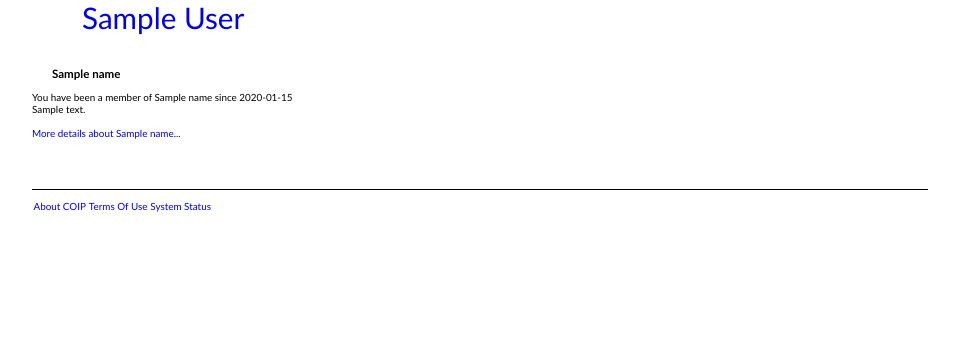
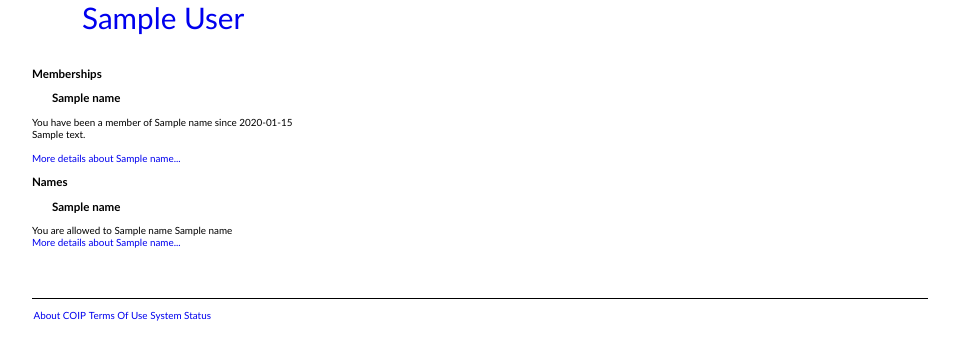
Before and after one commit to leifj/coip, a Python web app: template templates/apps/userprofile/home.html in a window 1280 px wide. Shown: the part 50-410 px from the top of the page, without its empty margins (18-977 px from the left). Run offline with Jinja, Linux system fonts and the light colour scheme; the template is opened without the code that fills it: most values are stand-ins (such as "Sample title", 1, 10 or a date in 2020); some libraries are stand-ins or nearby versions.

Commit message:
list user writable nodes

```diff
--- a/coip/apps/name/models.py
+++ b/coip/apps/name/models.py
@@ -5,7 +5,6 @@ Created on Jun 24, 2010
 '''
 from django.db import models
 import re
-from twisted.python.reflect import ObjectNotFound
 from pprint import pprint
 from django.contrib.auth.models import User
 from django.core.exceptions import ObjectDoesNotExist
--- a/coip/apps/userprofile/views.py
+++ b/coip/apps/userprofile/views.py
@@ -12,6 +12,7 @@ from coip.apps.userprofile.utils import user_profile
 from django.core.exceptions import ObjectDoesNotExist
 from pprint import pprint
 from coip.apps.auth.utils import nonce
+from coip.apps.name.models import Name, NameLink
 
 @login_required
 def merge(request,pkey=None):
@@ -38,5 +39,6 @@ def home(request):
     except ObjectDoesNotExist:
         pass
 
-    pprint(memberships)
-    return respond_to(request, {'text/html': 'apps/userprofile/home.html'},{'memberships': memberships})
+    names = [(link.src,link.data) for link in NameLink.objects.filter(dst__memberships__user=request.user,type=NameLink.access_control).all()]
+
+    return respond_to(request, {'text/html': 'apps/userprofile/home.html'},{'memberships': memberships,'names': names})
--- a/templates/apps/userprofile/home.html
+++ b/templates/apps/userprofile/home.html
@@ -6,13 +6,17 @@ $(function() {
    	$("#memberships").accordion({
    		header: 'h3'
    	});
+   	$("#names").accordion({
+   		header: 'h3'
+   	});
 });
 </script>
 {% endblock %}
 {% block headline %}{{profile.display_name}}{% endblock %}
 {% block title %}COIP - {{profile.display_name}} - Home{% endblock %}
 {% block main %}
-<div id="memberships">
+<h3>Memberships</h3>
+<div id="memberships" style="width: 60%;">
 	{% for m in memberships %}
 	<div id="m{{m.id}}" class="{{m.status}}">
 	   <h3 style="padding-left: 20px;">{{m.name.shortname}}</h3>
@@ -24,4 +28,16 @@ $(function() {
 	</div>
 	{% endfor %}
 </div>
+<h3>Names</h3>
+<div id="names" style="width: 60%;">
+	{% for n,p in names %}
+	<div id="n{{n.id}}"">
+	   <h3 style="padding-left: 20px;">{{n.shortname}}</h3>
+	   <div>
+	      You are allowed to {{p}} {{n.shortname}}<br/>
+	   	  <a href="/name/id/{{n.id}}">More details about {{n.shortname}}...</a>
+	   </div>
+	</div>
+	{% endfor %}
+</div>
 {% endblock %}
```
